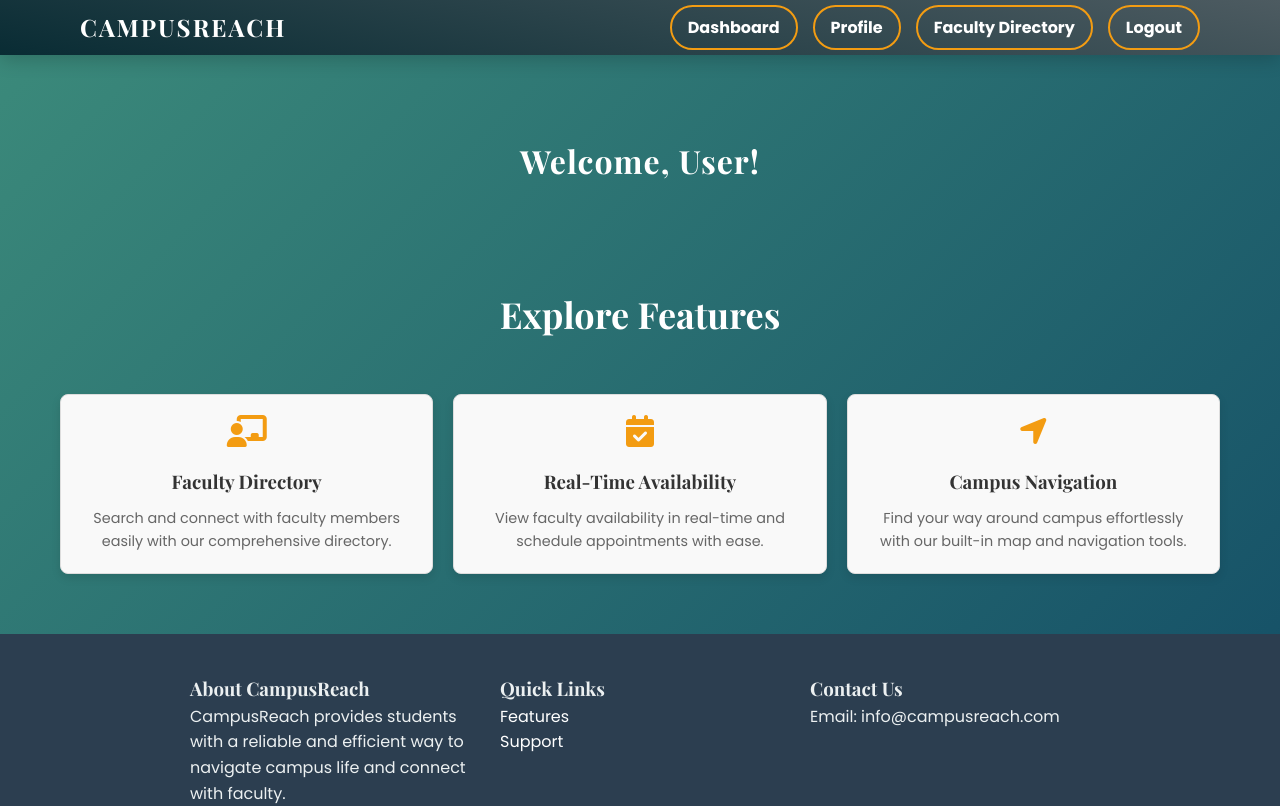
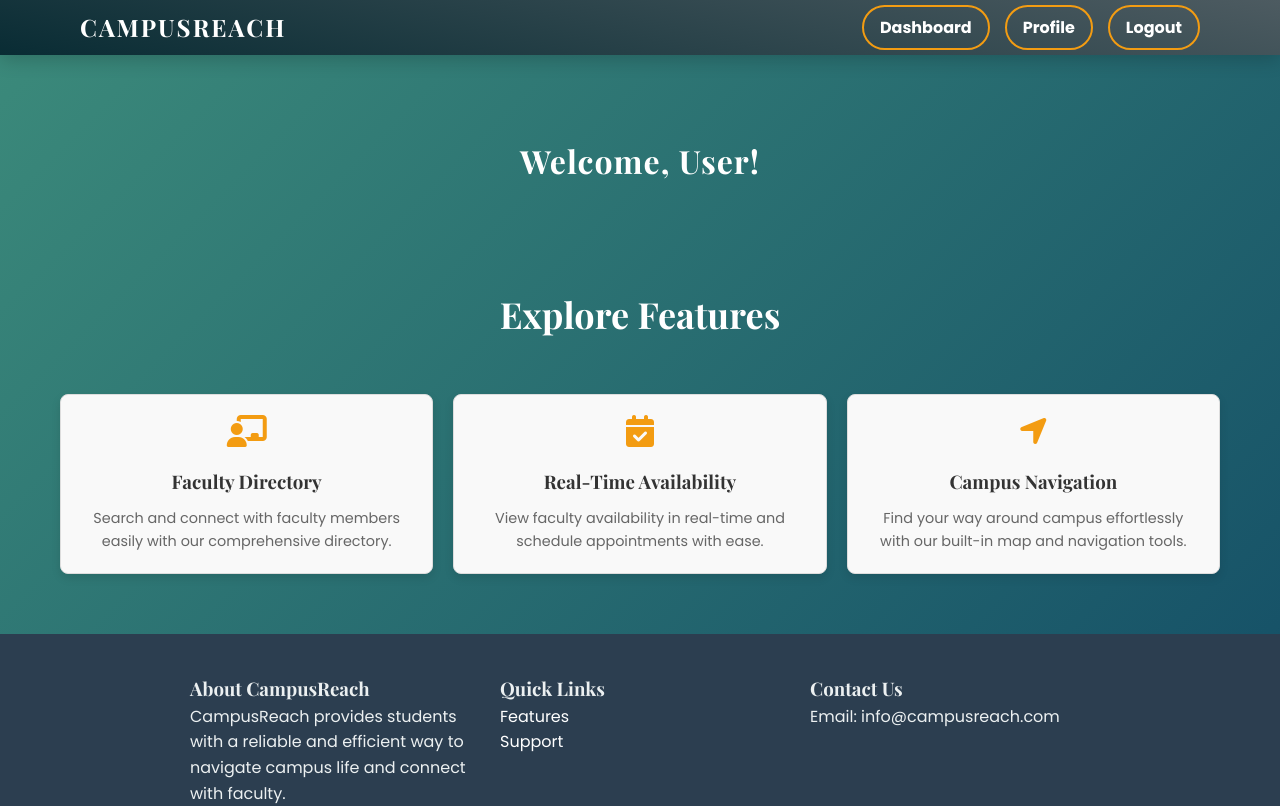
Before and after one commit to adithyasn11/CampusReach, a website: page public/home.html in a window 1280 px wide. Shown: the top 806 px of the page. Drawn offline with nearby package versions, Linux system fonts and the light colour scheme; no server answers.

Commit message:
faculty dir updated

```diff
--- a/public/home.html
+++ b/public/home.html
@@ -16,7 +16,7 @@
             <ul class="nav-links">
                 <a href="home.html">Dashboard</a>
                 <a href="profile.html">Profile</a>
-                <a href="facultyDirectory.html" id="faculty-directory-link">Faculty Directory</a>
+
                 <a href="login.html" id="logout-button">Logout</a>
             </ul>
             <div class="hamburger" id="hamburger">
```
